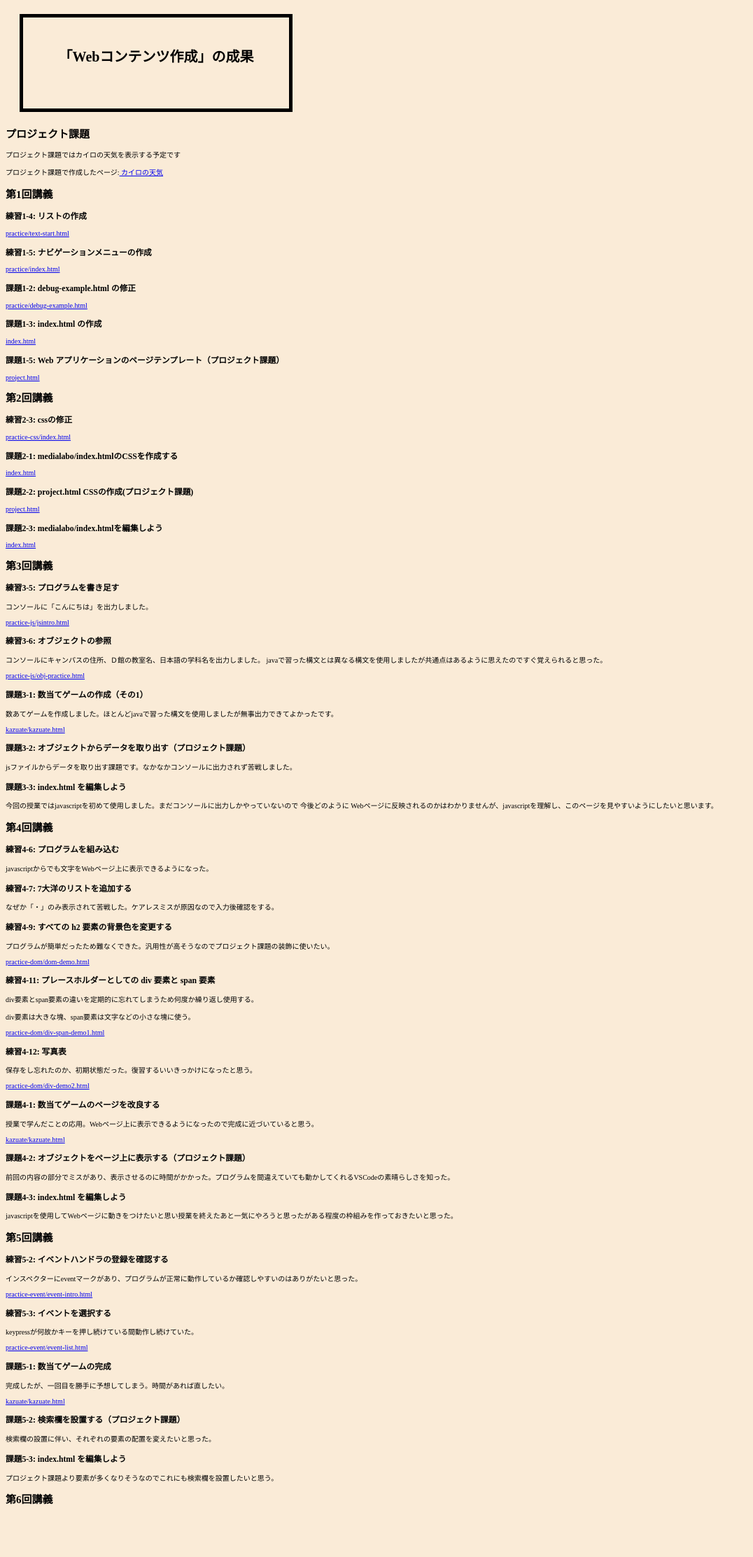
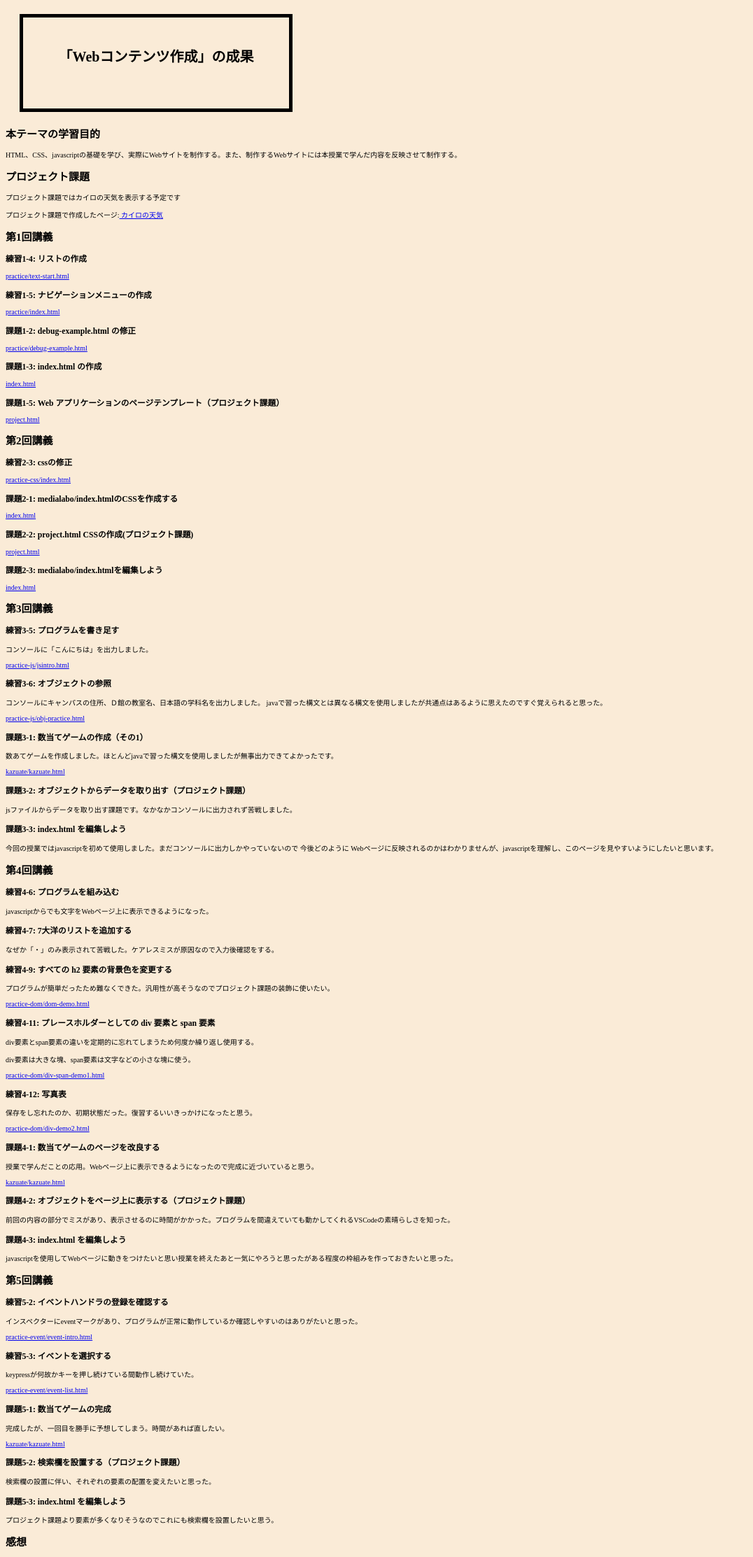
Before and after one commit to G186512021/medialabo, a plain HTML site: page index.html in a window 1280 px wide. Shown: the whole page at 70% size, without its empty margins (0-1076 px from the left). Before the commit the page ends 2164 px from the top, so only its background shows below. Drawn offline with Linux system fonts and the light colour scheme.

Commit message:
homework

```diff
--- a/index.html
+++ b/index.html
@@ -4,8 +4,12 @@
     <meta charset="utf-8">
     <title>学習の成果</title>
   </head>
+
   <body>
    <h1> 「Webコンテンツ作成」の成果 </h1>
+
+   <h2>本テーマの学習目的</h2>
+   <p>HTML、CSS、javascriptの基礎を学び、実際にWebサイトを制作する。また、制作するWebサイトには本授業で学んだ内容を反映させて制作する。</p>
 
    <h2>プロジェクト課題</h2>
    <p> プロジェクト課題ではカイロの天気を表示する予定です</p>
@@ -120,7 +124,8 @@
    <h3>課題5-3: index.html を編集しよう</h3>
    <p>プロジェクト課題より要素が多くなりそうなのでこれにも検索欄を設置したいと思う。</p>
 
-   <h2>第6回講義</h2>
+   <h2>感想</h2>
+   <p></p>
   </body>
 </html>
 
```
